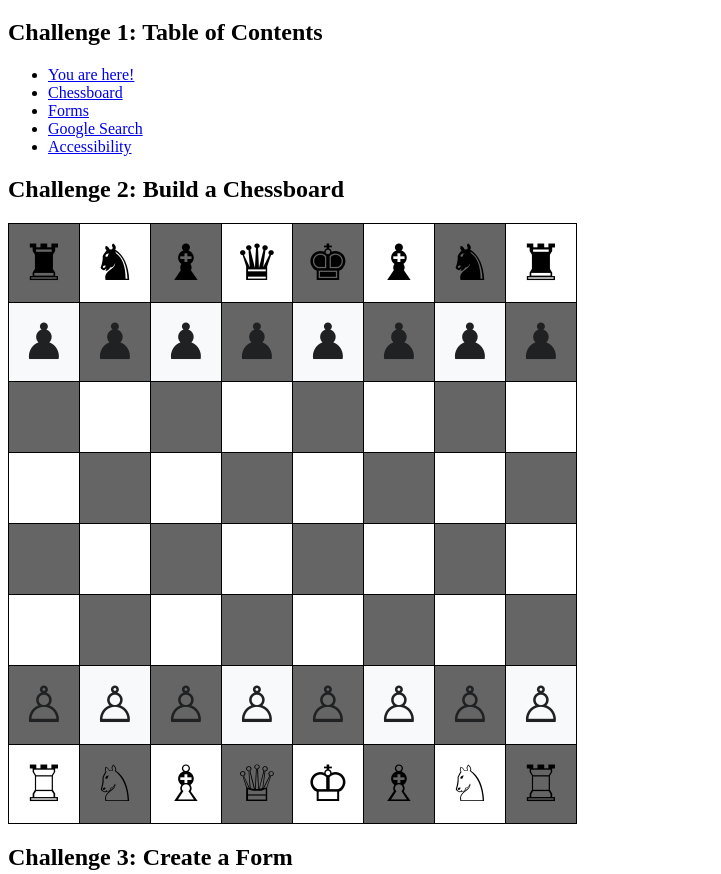
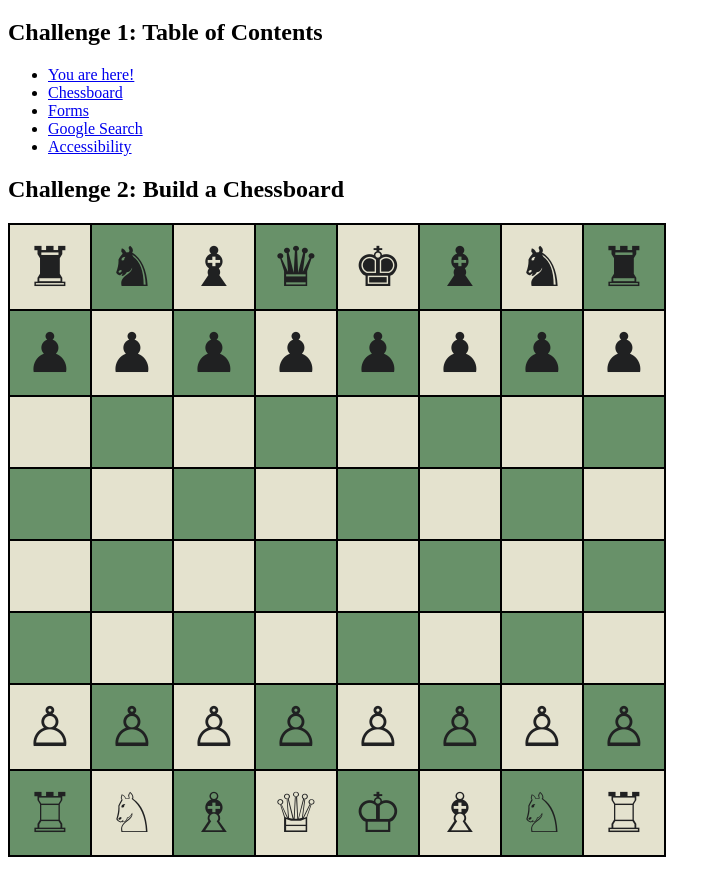
Before and after one commit to brocyphers/brocyphers.github.io, a plain HTML site: page assignment4.html in a window 1280 px wide. Shown: the part 61-935 px from the top of the page, without its empty margins (0-721 px from the left). Drawn offline with Linux system fonts and the light colour scheme.

Commit message:
Recreated chessboard
Changed cell colors and spacing to match an actual chessboard

```diff
--- a/assignment4.html
+++ b/assignment4.html
@@ -5,17 +5,12 @@
         <title>Assignment 4</title>
         <style type="text/css">
           .tg  {border-collapse:collapse;border-spacing:0;}
-          .tg td{border-color:black;border-style:solid;border-width:1px;font-family:Arial, sans-serif;font-size:14px;
+          .tg td{border-color:black;border-style:solid;border-width:2px;font-family:Arial, sans-serif;font-size:14px;
             overflow:hidden;padding:10px 5px;word-break:normal;}
-          .tg th{border-color:black;border-style:solid;border-width:1px;font-family:Arial, sans-serif;font-size:14px;
+          .tg th{border-color:black;border-style:solid;border-width:2px;font-family:Arial, sans-serif;font-size:14px;
             font-weight:normal;overflow:hidden;padding:10px 5px;word-break:normal;}
-          .tg .tg-u432{background-color:#656565;border-color:#000000;color:#202122;font-size:50px;text-align:center;vertical-align:middle;width:60px;height:50px}
-          .tg .tg-jnor{background-color:#F8F9FA;border-color:#000000;color:#202122;font-size:50px;text-align:center;vertical-align:middle;width:60px;height:50px}
-          .tg .tg-1f02{background-color:#656565;border-color:#000000;color:#202122;font-size:50px;text-align:center;vertical-align:middle;width:60px;height:50px}
-          .tg .tg-4fcf{background-color:#656565;border-color:#000000;font-size:50px;text-align:center;vertical-align:middle;width:60px;height:50px}
-          .tg .tg-4n8x{border-color:#000000;font-size:50px;text-align:center;vertical-align:middle;width:60px;height:50px}
-          .tg .tg-ovu3{background-color:#F8F9FA;border-color:#000000;color:#202122;font-size:50px;text-align:center;vertical-align:middle;width:60px;height:50px}
-          .tg .tg-hfij{background-color:#656565;border-color:#000000;color:#000000;font-size:50px;text-align:center;vertical-align:middle;width:60px;height:50px}
+          .tg .tg-fcvo{background-color:#689169;color:#202122;font-size:55px;text-align:center;vertical-align:middle;width:70px;height:50px}
+          .tg .tg-i219{background-color:#e4e2ce;color:#202122;font-size:55px;text-align:center;vertical-align:middle;width:70px;height:50px}
         </style>
     </head>
     <body>
@@ -37,86 +32,86 @@
         <table class="tg">
         <thead>
           <tr>
-            <th class="tg-4fcf">♜</th>
-            <th class="tg-4n8x">♞</th>
-            <th class="tg-4fcf">♝</th>
-            <th class="tg-4n8x">♛</th>
-            <th class="tg-4fcf">♚</th>
-            <th class="tg-4n8x">♝</th>
-            <th class="tg-4fcf">♞</th>
-            <th class="tg-4n8x">♜</th>
+            <th class="tg-i219">♜</th>
+            <th class="tg-fcvo">♞</th>
+            <th class="tg-i219">♝</th>
+            <th class="tg-fcvo">♛</th>
+            <th class="tg-i219">♚</th>
+            <th class="tg-fcvo">♝</th>
+            <th class="tg-i219">♞</th>
+            <th class="tg-fcvo">♜</th>
           </tr>
         </thead>
         <tbody>
           <tr>
-            <td class="tg-ovu3">♟︎</td>
-            <td class="tg-1f02">♟︎</td>
-            <td class="tg-ovu3">♟︎</td>
-            <td class="tg-1f02">♟︎</td>
-            <td class="tg-ovu3">♟︎</td>
-            <td class="tg-1f02">♟︎</td>
-            <td class="tg-ovu3">♟︎</td>
-            <td class="tg-1f02">♟︎</td>
+            <td class="tg-fcvo">♟︎</td>
+            <td class="tg-i219">♟︎</td>
+            <td class="tg-fcvo">♟︎</td>
+            <td class="tg-i219">♟︎</td>
+            <td class="tg-fcvo">♟︎</td>
+            <td class="tg-i219">♟︎</td>
+            <td class="tg-fcvo">♟︎</td>
+            <td class="tg-i219">♟︎</td>
           </tr>
           <tr>
-            <td class="tg-4fcf"></td>
-            <td class="tg-4n8x"></td>
-            <td class="tg-4fcf"></td>
-            <td class="tg-4n8x"></td>
-            <td class="tg-4fcf"></td>
-            <td class="tg-4n8x"></td>
-            <td class="tg-4fcf"></td>
-            <td class="tg-4n8x"></td>
+            <td class="tg-i219"></td>
+            <td class="tg-fcvo"></td>
+            <td class="tg-i219"></td>
+            <td class="tg-fcvo"></td>
+            <td class="tg-i219"></td>
+            <td class="tg-fcvo"></td>
+            <td class="tg-i219"></td>
+            <td class="tg-fcvo"></td>
           </tr>
           <tr>
-            <td class="tg-4n8x"></td>
-            <td class="tg-4fcf"></td>
-            <td class="tg-4n8x"></td>
-            <td class="tg-4fcf"></td>
-            <td class="tg-4n8x"></td>
-            <td class="tg-4fcf"></td>
-            <td class="tg-4n8x"></td>
-            <td class="tg-hfij"></td>
+            <td class="tg-fcvo"></td>
+            <td class="tg-i219"></td>
+            <td class="tg-fcvo"></td>
+            <td class="tg-i219"></td>
+            <td class="tg-fcvo"></td>
+            <td class="tg-i219"></td>
+            <td class="tg-fcvo"></td>
+            <td class="tg-i219"></td>
           </tr>
           <tr>
-            <td class="tg-4fcf"></td>
-            <td class="tg-4n8x"></td>
-            <td class="tg-4fcf"></td>
-            <td class="tg-4n8x"></td>
-            <td class="tg-4fcf"></td>
-            <td class="tg-4n8x"></td>
-            <td class="tg-4fcf"></td>
-            <td class="tg-4n8x"></td>
+            <td class="tg-i219"></td>
+            <td class="tg-fcvo"></td>
+            <td class="tg-i219"></td>
+            <td class="tg-fcvo"></td>
+            <td class="tg-i219"></td>
+            <td class="tg-fcvo"></td>
+            <td class="tg-i219"></td>
+            <td class="tg-fcvo"></td>
           </tr>
           <tr>
-            <td class="tg-4n8x"></td>
-            <td class="tg-4fcf"></td>
-            <td class="tg-4n8x"></td>
-            <td class="tg-4fcf"></td>
-            <td class="tg-4n8x"></td>
-            <td class="tg-4fcf"></td>
-            <td class="tg-4n8x"></td>
-            <td class="tg-4fcf"></td>
+            <td class="tg-fcvo"></td>
+            <td class="tg-i219"></td>
+            <td class="tg-fcvo"></td>
+            <td class="tg-i219"></td>
+            <td class="tg-fcvo"></td>
+            <td class="tg-i219"></td>
+            <td class="tg-fcvo"></td>
+            <td class="tg-i219"></td>
           </tr>
           <tr>
-            <td class="tg-u432">♙</td>
-            <td class="tg-jnor">♙</td>
-            <td class="tg-u432">♙</td>
-            <td class="tg-jnor">♙</td>
-            <td class="tg-u432">♙</td>
-            <td class="tg-jnor">♙</td>
-            <td class="tg-u432">♙</td>
-            <td class="tg-jnor">♙</td>
+            <td class="tg-i219">♙</td>
+            <td class="tg-fcvo">♙</td>
+            <td class="tg-i219">♙</td>
+            <td class="tg-fcvo">♙</td>
+            <td class="tg-i219">♙</td>
+            <td class="tg-fcvo">♙</td>
+            <td class="tg-i219">♙</td>
+            <td class="tg-fcvo">♙</td>
           </tr>
           <tr>
-            <td class="tg-4n8x">♖</td>
-            <td class="tg-4fcf">♘</td>
-            <td class="tg-4n8x">♗</td>
-            <td class="tg-4fcf">♕</td>
-            <td class="tg-4n8x">♔</td>
-            <td class="tg-4fcf">♗</td>
-            <td class="tg-4n8x">♘</td>
-            <td class="tg-4fcf">♖</td>
+            <td class="tg-fcvo">♖</td>
+            <td class="tg-i219">♘</td>
+            <td class="tg-fcvo">♗</td>
+            <td class="tg-i219">♕</td>
+            <td class="tg-fcvo">♔</td>
+            <td class="tg-i219">♗</td>
+            <td class="tg-fcvo">♘</td>
+            <td class="tg-i219">♖</td>
           </tr>
         </tbody>
         </table>
@@ -196,9 +191,10 @@
         <h2 id="challenge5">Challenge 5: Accessibility Concerns</h2>
         <p> Much of the internet presents challenges to those with visual impairments, as it is predominantly reliant on sight.<br>
           In Challenge 2, there is a very low contrast ratio between the chess pieces and their matching colored space. A screen
-          reader might also struggle identifying the unicode tags and telling the listener where a piece is within the board.
+          reader might also struggle identifying the unicode tags and telling the listener where a piece is within the board. This
+          can be fixed in part by selecting different colors than black and white as the cell backgrounds.<br>
           Navigating a website can also be difficult, which is why we use large headers to signal where content is. This challenge
-          is also helped using the Table of Contents and hyperlinks. <br> However, one oversight with this page is there is no way
+          is also helped using a Table of Contents and hyperlinks. <br> However, one oversight with this page is there is no way
           to get from one section to the other easily without going back to the Navigation Bar. This could be fixed with a bar
           that follows the user down the page to allow them to navigate more easily.
       </div>
```
